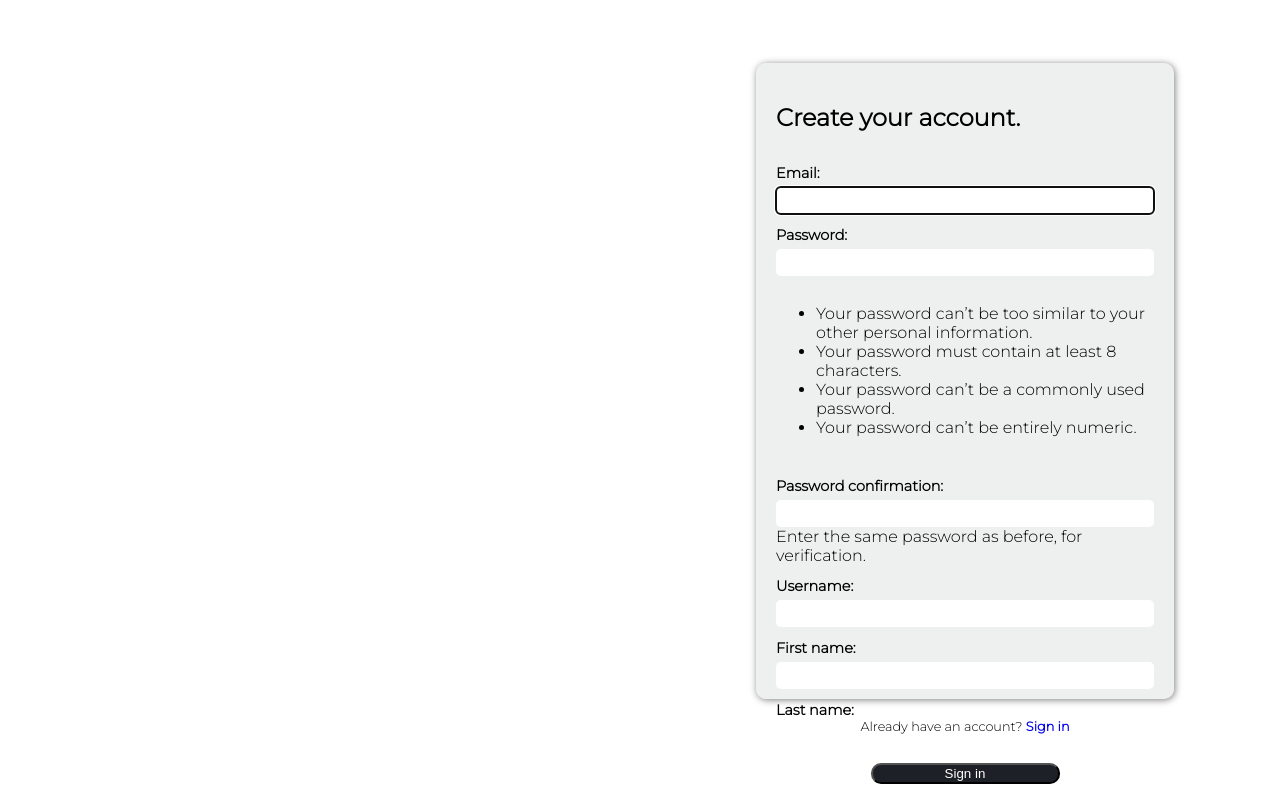
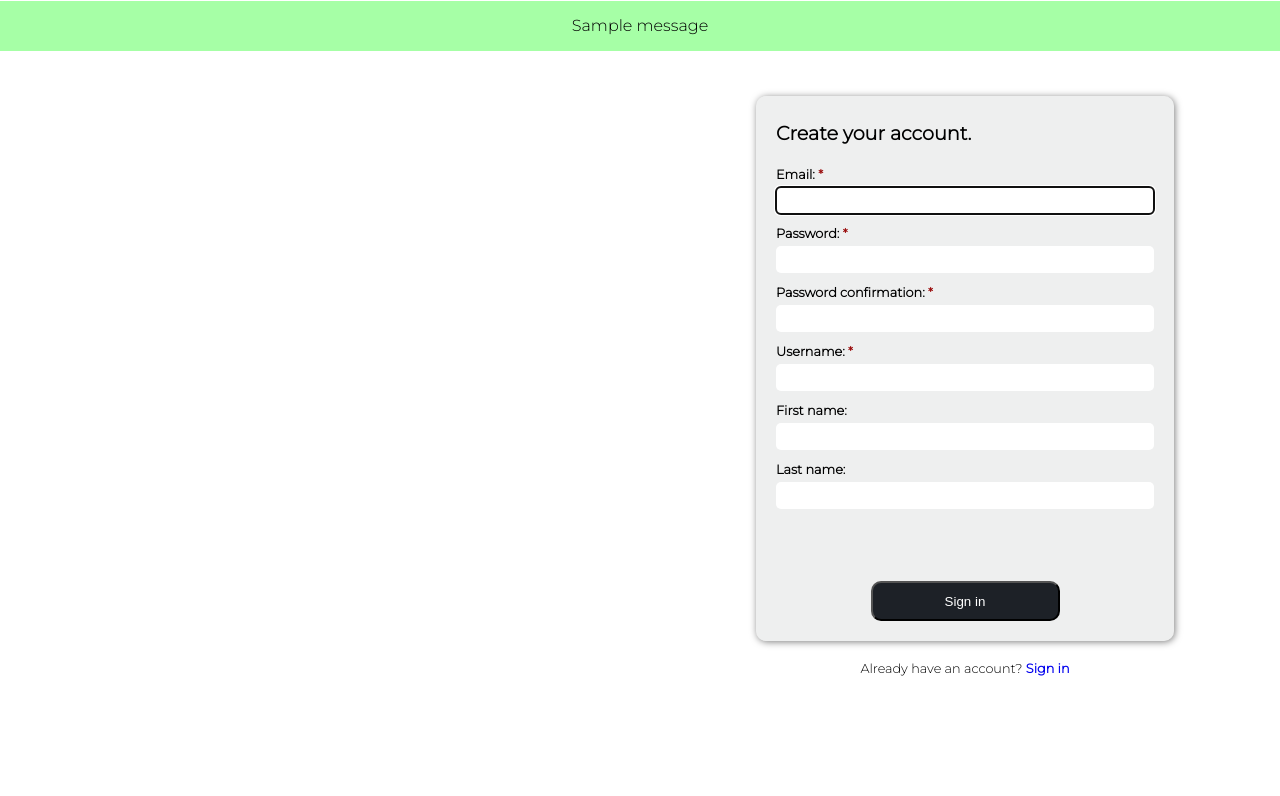
Before and after one commit to antony-kosenko/moneyroam, a Django app: page /accounts/registration/ in a window 1280 px wide. Shown: the part 69-865 px from the top of the page. After the commit the page ends 745 px from the top, so only its background shows below. Run offline with Django 4.2, Linux system fonts and the light colour scheme; tables that the repository leaves empty hold one stand-in row (values such as "Sample post"); one stand-in notice (Sample message) is shown; parts of the project's set-up code (start-up, migrations or seed data) failed here and were passed over.

Commit message:
login/registration pages error messages styled and standard succes/error messages added to separate container

```diff
--- a/accounts/forms.py
+++ b/accounts/forms.py
@@ -6,7 +6,7 @@ from accounts.models import CustomUser, Profile
 
 class CustomUserCreationForm(UserCreationForm):
     """ Form to create CustomUser. """
-
+    required_css_class = "required"
     email = forms.EmailField(widget=forms.EmailInput())
 
     class Meta:
@@ -16,7 +16,7 @@ class CustomUserCreationForm(UserCreationForm):
 
 class ProfileCreationForm(forms.ModelForm):
     """ Form to create Profile. """
-
+    required_css_class = "required"
     username = forms.CharField(max_length=250)
     first_name = forms.CharField(max_length=250, required=False)
     last_name = forms.CharField(max_length=250, required=False)
--- a/accounts/static/accounts/css/login_page.css
+++ b/accounts/static/accounts/css/login_page.css
@@ -7,6 +7,7 @@
     flex-direction: column;
     align-items: center;
     justify-content: center;
+    height: 100%;
     width: 25%;
     max-width: 300px;
     min-width: 250px;
@@ -25,7 +26,8 @@
 .reg_form {
     padding: 40px 20px 20px 20px;
     width: 100%;
-    height: 40%;
+    min-height: fit-content;
+    height: 50%;
     background-color: #d3d4d560;
     display: flex;
     flex-direction: column;
@@ -53,7 +55,6 @@
 
 .reg_form input {
     height: 25px;
-    border: 0px solid ;
     border-radius: 5px;
 }
 
--- a/accounts/static/accounts/css/registration_page.css
+++ b/accounts/static/accounts/css/registration_page.css
@@ -11,7 +11,7 @@
 }
 
 .registration_block .extra_links {
-    margin-top: 20px;
+    margin: 20px 0;
     font-size: 0.8rem;
 }
 
@@ -20,10 +20,26 @@
     font-weight: bold;
 }
 
+.user_creation_form_section {
+    display: flex;
+    flex-direction: column;
+    gap: 12px;
+}
+
+.form_field {
+    display: flex;
+    flex-direction: column;
+}
+
+.field_error_list, .errorlist {
+    font-size: 0.8rem;
+    color: #dc0606;
+}
+
 .reg_form {
     padding: 20px;
     width: 60%;
-    height: 75%;
+    height: fit-content;
     background-color: #d3d4d560;
     display: flex;
     flex-direction: column;
@@ -43,7 +59,7 @@
 }
 
 .reg_form label {
-    font-size: 0.9rem;
+    font-size: 0.8rem;
     font-weight: bold;
     margin-bottom: 5px;
 }
@@ -52,6 +68,10 @@
     height: 25px;
     border: 0px solid ;
     border-radius: 5px;
+}
+
+.reg_form p:last-of-type {
+    margin-bottom: 60px;
 }
 
 .reg_form button {
@@ -69,3 +89,13 @@
     background-color: white;
     color: #1d2127;
 }
+
+.reg_form h2 {
+    margin: 5px 0 10px 0;
+    font-size: 1.2rem;
+}
+
+.reg_form label.required::after {
+    content: " *";
+    color: #9b0f0f;
+}
--- a/accounts/templates/accounts/login_page.html
+++ b/accounts/templates/accounts/login_page.html
@@ -15,7 +15,7 @@
     <section class="login_block">
 
         <form class="reg_form" action={% url "accounts:login" %} method="post">
-            {% comment %} <h2>Log in into account.</h2> {% endcomment %}
+            <h4>Log in into account.</h4>
             {% csrf_token %}
             {{ user_form.as_p }}
             <button type="submit">Log in</button>
--- a/accounts/templates/accounts/registration_page.html
+++ b/accounts/templates/accounts/registration_page.html
@@ -8,6 +8,7 @@
 
 {% block tab_title %}Registration{% endblock tab_title %}
 
+
 {% comment %} Core content {% endcomment %}
 {% block root_content %}
 
@@ -17,10 +18,45 @@
 
     <section class="registration_block">
 
-        <form class="reg_form" action={% url "accounts:registration" %} method="post">
+        <form class="reg_form" action="{% url 'accounts:registration' %}" method="post">
             <h2>Create your account.</h2>
             {% csrf_token %}
-            {{ user_form.as_p }}
+            <div class="user_creation_form_section">
+                <div class="form_field">
+                    {{ user_form.email.label_tag }}
+                    {{ user_form.email }}
+                </div>
+                <div class="form_field">
+                    {{ user_form.password1.label_tag }}
+                    {{ user_form.password1 }}
+
+                    {% if user_form.password1.errors %}
+                        <ul class="field_error_list">
+                            {% for error in user_form.password1.errors %}
+                                <li class="field_error_element">
+                                    {{ error }}
+                                </li>
+                            {% endfor %}
+                        </ul>
+                    {% endif %}
+
+                </div>
+                <div class="form_field">
+                    {{ user_form.password2.label_tag }}
+                    {{ user_form.password2 }}
+
+                    {% if user_form.password2.errors %}
+                        <ul class="field_error_list">
+                            {% for error in user_form.password2.errors %}
+                                <li class="field_error_element">
+                                    {{ error }}
+                                </li>
+                            {% endfor %}
+                        </ul>
+                    {% endif %}
+
+                </div>
+            </div>
             {{ profile_form.as_p }}
             <button type="submit">Sign in</button>
         </form>
@@ -29,5 +65,4 @@
             <span>Already have an account? <a href={% url "accounts:login" %}>Sign in</a></span>
         </div>
     </section>
-
 {% endblock root_content %}
--- a/accounts/views.py
+++ b/accounts/views.py
@@ -1,11 +1,10 @@
-from django.http import HttpResponse
 from django.shortcuts import redirect, render
 from django.db import transaction
 from django.urls import reverse
 from django.contrib.auth import authenticate, login
+from django.contrib import messages
 
 from accounts.forms import CustomUserCreationForm, ProfileCreationForm, UserLoginForm
-from accounts.models import CustomUser, Profile
 
 
 def login_view(request):
@@ -45,13 +44,17 @@ def registration_view(request):
                 new_profile.user = new_user
                 new_profile.save()
             # TODO messages for success/fail of registration
+            messages.success(request, message="Registration succeed. You can use your credentials now to log in.")
             return redirect(reverse("accounts:login"))
         # TODO Create and style errors sections in case if form not valid
+        else:
+            messages.error(request, message="Please, enter a valid data.")
+            return render(
+                request, "accounts/registration_page.html",
+                context={"user_form": user_form, "profile_form": profile_form}
+                )
     else:
         user_form = CustomUserCreationForm()
         profile_form = ProfileCreationForm()
-        return render(
-            request,
-            "accounts/registration_page.html",
-            context={"user_form": user_form, "profile_form": profile_form}
-        )
+        context = {"user_form": user_form, "profile_form": profile_form}
+        return render(request, "accounts/registration_page.html", context=context)
--- a/statics/css/root_page_base.css
+++ b/statics/css/root_page_base.css
@@ -8,12 +8,36 @@ html, body {
     font-family: 'Montserrat', sans-serif;
 }
 
+
+.messages {
+    position: fixed;
+    width: 100%;
+    top: 70px;
+    height: 50px;
+    box-sizing: border-box;
+    text-align: center;
+    padding: 15px 0;
+}
+
+.error-background {
+    background-color: rgba(255, 0, 0, 0.35);
+}
+
+.success-background {
+    background-color: rgba(0, 255, 0, 0.35);
+}
+
+.default-background {
+    background-color: rgba(253, 253, 3, 0.35);
+}
+
 .root_page_content {
-    margin-top: 70px;
+    margin-top: 130px;
     display: flex;
     height: 100%;
     width: 100%;
     gap: 20px;
+    flex: 1 1 0;
 }
 
 .start_page_nav {
--- /dev/null
+++ b/statics/js/error_container_display.js
@@ -0,0 +1,12 @@
+document.addEventListener('DOMContentLoaded', function() {
+    var messages = document.getElementById('messages');
+    if (messages) {
+        if (messages.querySelector('.error')) {
+            messages.classList.add('error-background');
+        } else if (messages.querySelector('.success')) {
+            messages.classList.add('success-background');
+        } else {
+            messages.classList.add('default-background');
+        }
+    }
+});
--- a/templates/root_page_base.html
+++ b/templates/root_page_base.html
@@ -8,6 +8,7 @@
     <link rel="preconnect" href="https://fonts.googleapis.com">
     <link rel="preconnect" href="https://fonts.gstatic.com" crossorigin>
     <link href="https://fonts.googleapis.com/css2?family=Montserrat:wght@300&display=swap" rel="stylesheet">
+    <script src={% static "js/error_container_display.js" %}></script>
     <link rel="stylesheet" href={% static "css/root_page_base.css" %}>
     {% block root_page_head %}{% endblock root_page_head %}
 
@@ -26,11 +27,21 @@
         <a href="">En</a>
     </nav>
 
-{% comment %} Content of root page (shared between starting_page, Login, Registration) {% endcomment %}
-<article class="root_page_content">
-    {% block root_content %}
-    {% endblock root_content %}
-</article>
+    {% if messages %}
+    <div id="messages" class="messages">
+        {% for message in messages %}
+            <span class="message {{ message.tags }}">
+                {{ message | safe }}
+            </span>
+        {% endfor %}
+    </div>
+    {% endif %}
+
+    {% comment %} Content of root page (shared between starting_page, Login, Registration) {% endcomment %}
+    <article class="root_page_content">
+        {% block root_content %}
+        {% endblock root_content %}
+    </article>
 
 
 </body>
```
